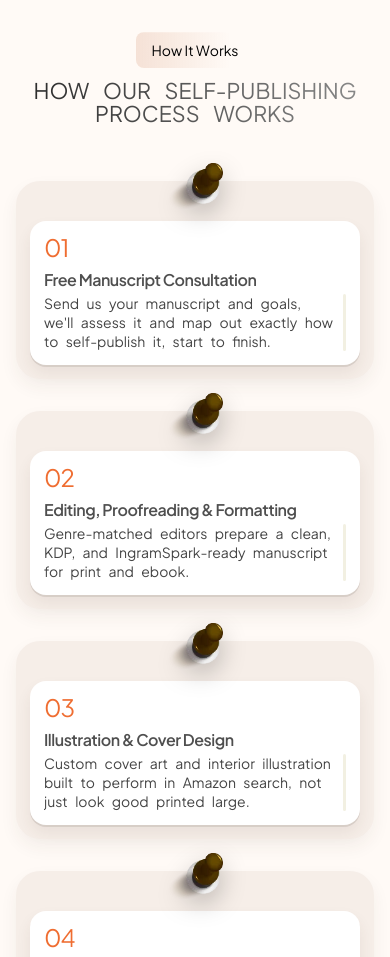
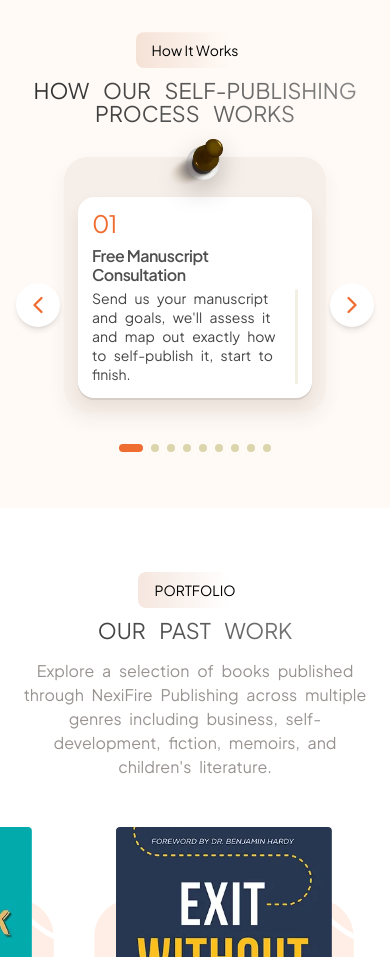
Before and after one commit to BemBexLab/nexifire-publishing, a Next.js app: page / in a window 390 px wide. Shown: the part 4160-5117 px from the top of the page. Built offline with nearby package versions, Linux system fonts and the light colour scheme.

Commit message:
updating step section responsiveness

```diff
--- a/components/OurProcess.tsx
+++ b/components/OurProcess.tsx
@@ -328,6 +328,9 @@ const OurProcess = ({
     {},
   );
 
+  // New state for mobile carousel navigation
+  const [currentIndex, setCurrentIndex] = useState(0);
+
   const isNineStepLayout = steps.length === 9;
   const isSixStepLayout = steps.length === 6;
   const stepLayoutClasses = isNineStepLayout
@@ -445,15 +448,154 @@ const OurProcess = ({
           </motion.p>
         </motion.div>
 
-        <div
-          className={`relative mt-14 lg:mt-16 ${
-            isNineStepLayout
-              ? "xl:min-h-[860px]"
-              : isSixStepLayout
-                ? "xl:min-h-[540px]"
-                : "xl:min-h-[420px]"
-          }`}
-        >
+        {/* ========================================== */}
+        {/* MOBILE CAROUSEL (< md screens)             */}
+        {/* ========================================== */}
+        <div className="md:hidden relative mt-8 flex flex-col items-center">
+          <button
+            onClick={() => setCurrentIndex((prev) => (prev - 1 + steps.length) % steps.length)}
+            className="absolute left-0 top-1/2 -translate-y-1/2 z-20 p-2 rounded-full bg-white shadow-md text-[#ef6d31] hover:bg-[#f6eee8] transition-colors"
+            aria-label="Previous step"
+          >
+            <svg xmlns="http://www.w3.org/2000/svg" width="28" height="28" viewBox="0 0 24 24" fill="none" stroke="currentColor" strokeWidth="2" strokeLinecap="round" strokeLinejoin="round"><path d="m15 18-6-6 6-6"/></svg>
+          </button>
+
+          <div className="w-full px-12">
+            <motion.div
+              key={currentIndex}
+              initial={{ opacity: 0, x: 20 }}
+              animate={{ opacity: 1, x: 0 }}
+              exit={{ opacity: 0, x: -20 }}
+              transition={{ duration: 0.3 }}
+              className="w-full"
+            >
+              {(() => {
+                const step = displayedSteps[currentIndex];
+                return (
+                  <motion.article
+                    key={step.number}
+                    custom={currentIndex}
+                    variants={stepCardVariants}
+                    initial="hidden"
+                    animate="visible"
+                    className="relative rounded-[24px] bg-[#f6eee8] px-[14px] pb-[14px] pt-[40px] shadow-[0_8px_18px_rgba(73,47,27,0.06)] min-h-[216px] w-full"
+                    whileHover={{ y: -8, scale: 1.015 }}
+                    transition={{ type: "spring", stiffness: 260, damping: 22 }}
+                  >
+                    <motion.div
+                      variants={stepPinVariants}
+                      initial="hidden"
+                      animate="visible"
+                      className="pointer-events-none absolute z-20 left-1/2 top-[-20px] -translate-x-1/2"
+                    >
+                      <Image
+                        src="/Frame 344.webp"
+                        alt=""
+                        width={58}
+                        height={58}
+                        sizes="56px"
+                        className="h-[56px] w-[56px] object-contain drop-shadow-[0_10px_12px_rgba(0,0,0,0.22)]"
+                        aria-hidden="true"
+                      />
+                    </motion.div>
+
+                    <motion.div
+                      variants={stepContentVariants}
+                      initial="hidden"
+                      animate="visible"
+                      className="flex h-full flex-col rounded-[16px] bg-white px-[14px] py-[14px] shadow-[0_2px_0_rgba(214,205,198,0.92),0_8px_15px_rgba(80,54,37,0.08)] min-h-[162px]"
+                    >
+                      <motion.div
+                        variants={stepTextVariants}
+                        className="text-2xl font-normal leading-none tracking-[-0.04em] text-[#ef6d31]"
+                      >
+                        {step.number}
+                      </motion.div>
+                      <motion.h3
+                        variants={stepTextVariants}
+                        className="mt-3 text-base font-semibold leading-[1.18] tracking-[-0.03em] text-[#4f4f4f] sm:text-md"
+                      >
+                        {step.title}
+                      </motion.h3>
+                      <motion.div variants={stepTextVariants} className="relative mt-1 min-h-0 flex-1">
+                        <div
+                          aria-hidden="true"
+                          className="pointer-events-none absolute bottom-0 right-0 top-0 w-[3px] rounded-full bg-[#dbd4ad]/35"
+                        >
+                          {scrollStates[step.number]?.visible && (
+                            <span
+                              className="absolute left-0 w-full rounded-full bg-[#b3a62f]"
+                              style={{
+                                height: `${scrollStates[step.number].height}px`,
+                                transform: `translateY(${scrollStates[step.number].top}px)`,
+                              }}
+                            />
+                          )}
+                        </div>
+                        <p
+                          ref={(node) => {
+                            contentRefs.current[step.number] = node;
+                          }}
+                          onScroll={() => {
+                            const element = contentRefs.current[step.number];
+                            if (!element) return;
+                            const { clientHeight, scrollHeight, scrollTop } = element;
+                            const hasOverflow = scrollHeight - clientHeight > 4;
+                            const trackHeight = clientHeight;
+                            const thumbHeight = hasOverflow
+                              ? Math.max((clientHeight / scrollHeight) * trackHeight, 28)
+                              : trackHeight;
+                            const maxThumbTop = Math.max(trackHeight - thumbHeight, 0);
+                            const maxScrollTop = Math.max(scrollHeight - clientHeight, 1);
+                            const thumbTop = hasOverflow
+                              ? (scrollTop / maxScrollTop) * maxThumbTop
+                              : 0;
+
+                            setScrollStates((prev) => ({
+                              ...prev,
+                              [step.number]: {
+                                height: thumbHeight,
+                                top: thumbTop,
+                                visible: hasOverflow,
+                              },
+                            }));
+                          }}
+                          className="process-step-scroll h-full overflow-y-auto pr-3 text-sm leading-[1.36] text-[#444444] sm:text-sm"
+                        >
+                          {step.description}
+                        </p>
+                      </motion.div>
+                    </motion.div>
+                  </motion.article>
+                );
+              })()}
+            </motion.div>
+          </div>
+
+          <button
+            onClick={() => setCurrentIndex((prev) => (prev + 1) % steps.length)}
+            className="absolute right-0 top-1/2 -translate-y-1/2 z-20 p-2 rounded-full bg-white shadow-md text-[#ef6d31] hover:bg-[#f6eee8] transition-colors"
+            aria-label="Next step"
+          >
+            <svg xmlns="http://www.w3.org/2000/svg" width="28" height="28" viewBox="0 0 24 24" fill="none" stroke="currentColor" strokeWidth="2" strokeLinecap="round" strokeLinejoin="round"><path d="m9 18 6-6-6-6"/></svg>
+          </button>
+
+          <div className="flex gap-2 mt-8">
+            {steps.map((_, idx) => (
+              <button
+                key={idx}
+                onClick={() => setCurrentIndex(idx)}
+                className={`h-2 rounded-full transition-all duration-300 ${idx === currentIndex ? 'w-6 bg-[#ef6d31]' : 'w-2 bg-[#dbd4ad]'}`}
+                aria-label={`Go to step ${idx + 1}`}
+              />
+            ))}
+          </div>
+        </div>
+
+        {/* ========================================== */}
+        {/* DESKTOP/TABLET VIEW (>= md screens)        */}
+        {/* ========================================== */}
+        <div className={`hidden md:block relative mt-14 lg:mt-16 ${isNineStepLayout ? "xl:min-h-[860px]" : isSixStepLayout ? "xl:min-h-[540px]" : "xl:min-h-[420px]"}`}>
           <svg
             xmlns="http://www.w3.org/2000/svg"
             width="1314"
```
